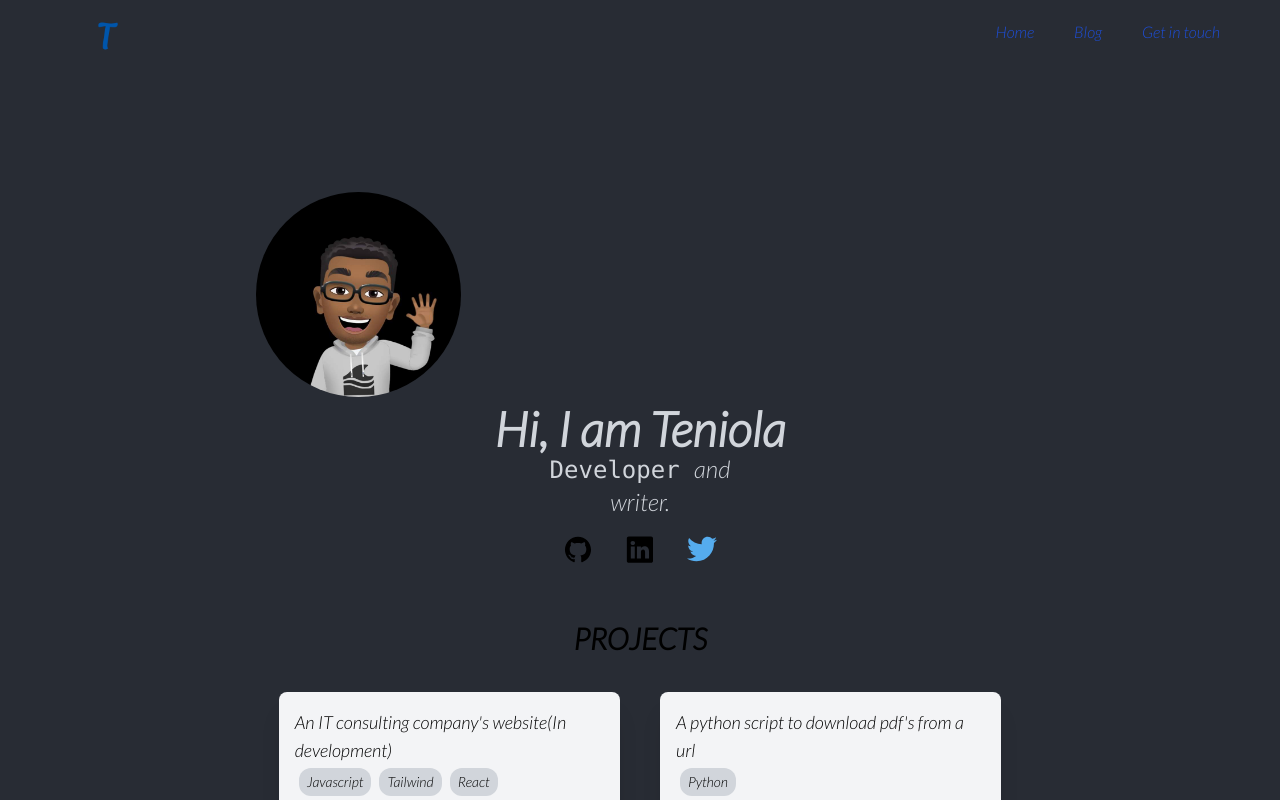
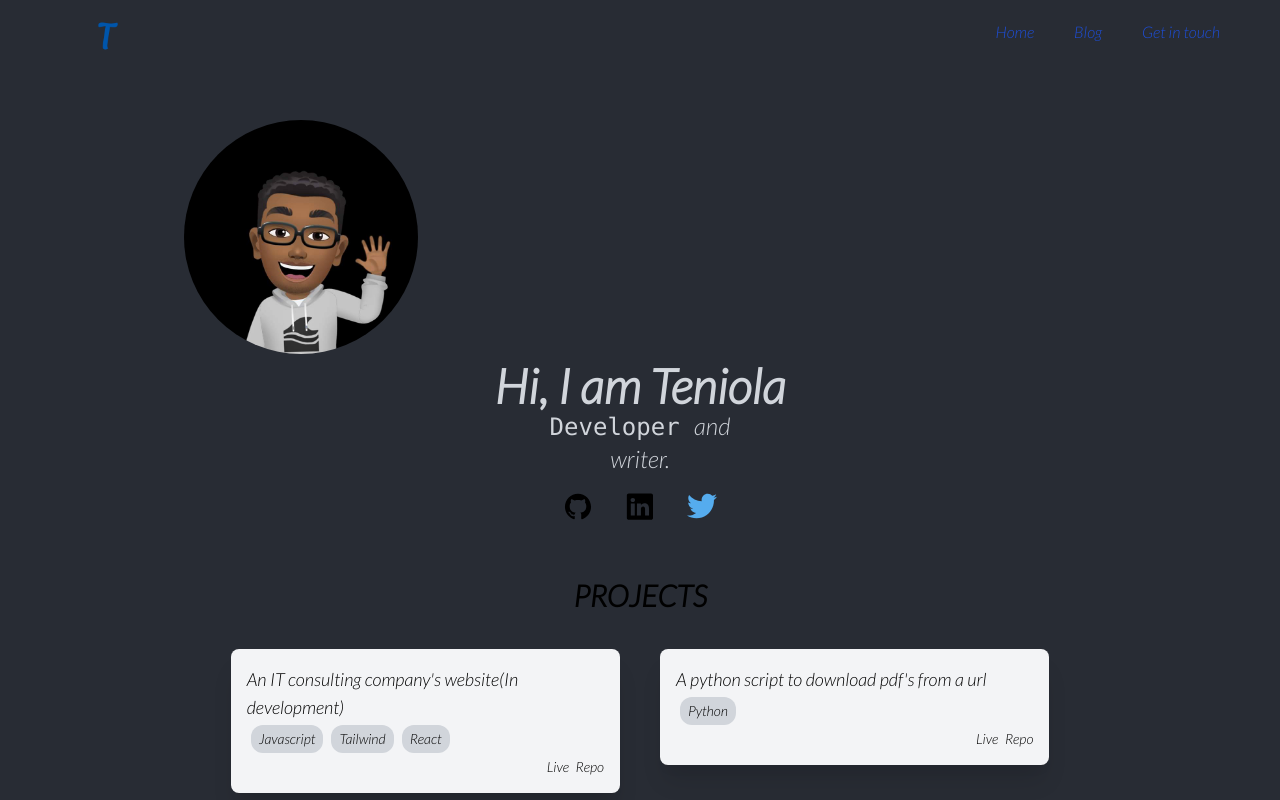
Before and after one commit to devteni/portfolio-website, a React (Create React App) app: page / in a window 1280 px wide. Shown: the top 800 px of the page. Built offline with nearby package versions, Linux system fonts and the light colour scheme.

Commit message:
adjusted the padding

```diff
--- a/src/containers/App.js
+++ b/src/containers/App.js
@@ -14,7 +14,7 @@ class App extends Component{
       <Router>
         <div >
           <Navbar />
-          <div className="lg:p-32 p-5">
+          <div className="lg:p-14 p-5">
             <Switch>
               <Route path="/" exact component={Home} />
               <Route path="/contact" component={Contact} />
```
